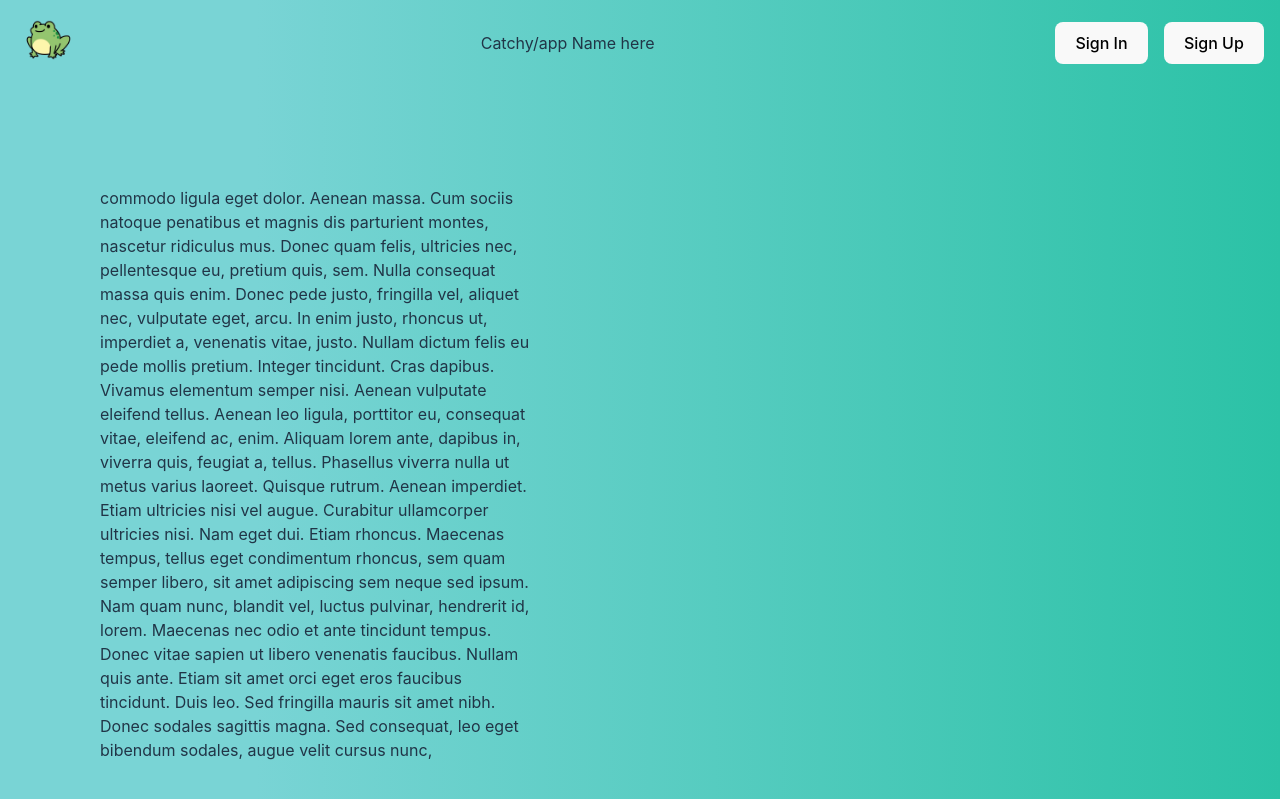
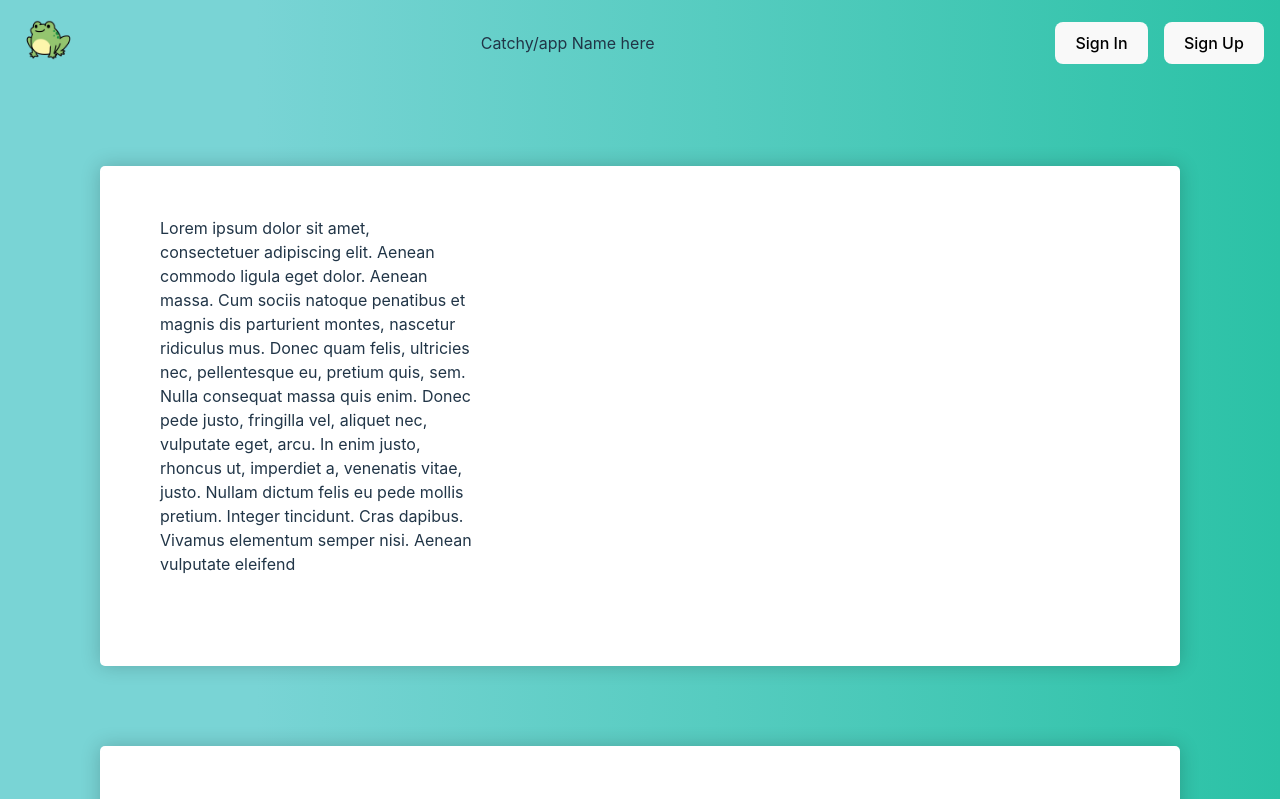
Before and after one commit to boromeot/Leap-Sign, a React (Vite) app: page / in a window 1280 px wide. Shown: the top 799 px of the page. Built offline with nearby package versions, Linux system fonts and the light colour scheme.

Commit message:
added HomeTextVideo card on the Home page and finished the styling

```diff
--- a/src/components/HomeTextVideo.jsx
+++ b/src/components/HomeTextVideo.jsx
@@ -1,15 +1,17 @@
 import ReactPlayer from 'react-player/youtube';
 import classes from '../styles/HomeTextVideo.module.css';
 
-function HomeTextVideo() {
+function HomeTextVideo(props) {
     return (
         <>
         <div className={classes.homeTextVideoContainer}>
-            <div className={classes.hometext}>
-            commodo ligula eget dolor. Aenean massa. Cum sociis natoque penatibus et magnis dis parturient montes, nascetur ridiculus mus. Donec quam felis, ultricies nec, pellentesque eu, pretium quis, sem. Nulla consequat massa quis enim. Donec pede justo, fringilla vel, aliquet nec, vulputate eget, arcu. In enim justo, rhoncus ut, imperdiet a, venenatis vitae, justo. Nullam dictum felis eu pede mollis pretium. Integer tincidunt. Cras dapibus. Vivamus elementum semper nisi. Aenean vulputate eleifend tellus. Aenean leo ligula, porttitor eu, consequat vitae, eleifend ac, enim. Aliquam lorem ante, dapibus in, viverra quis, feugiat a, tellus. Phasellus viverra nulla ut metus varius laoreet. Quisque rutrum. Aenean imperdiet. Etiam ultricies nisi vel augue. Curabitur ullamcorper ultricies nisi. Nam eget dui. Etiam rhoncus. Maecenas tempus, tellus eget condimentum rhoncus, sem quam semper libero, sit amet adipiscing sem neque sed ipsum. Nam quam nunc, blandit vel, luctus pulvinar, hendrerit id, lorem. Maecenas nec odio et ante tincidunt tempus. Donec vitae sapien ut libero venenatis faucibus. Nullam quis ante. Etiam sit amet orci eget eros faucibus tincidunt. Duis leo. Sed fringilla mauris sit amet nibh. Donec sodales sagittis magna. Sed consequat, leo eget bibendum sodales, augue velit cursus nunc,
-            </div>
-            <div className={classes.homevideo}>
-                <ReactPlayer url='https://www.youtube.com/shorts/TYC8mCQ9E14' controls width='100%' height='100%' />
+            <div className={classes.homeTextVideoDiv}>
+                <div className={classes.hometext}>
+                    {props.text}
+                </div>
+                <div className={classes.homevideo}>
+                    <ReactPlayer url={props.url} controls width='100%' height='100%' />
+                </div>
             </div>
         </div>
 
--- a/src/pages/home.jsx
+++ b/src/pages/home.jsx
@@ -2,10 +2,19 @@
 import NavBar from '../components/NavBar';
 import HomeTextVideo from '../components/HomeTextVideo';
 
+const text1 = 'Lorem ipsum dolor sit amet, consectetuer adipiscing elit. Aenean commodo ligula eget dolor. Aenean massa. Cum sociis natoque penatibus et magnis dis parturient montes, nascetur ridiculus mus. Donec quam felis, ultricies nec, pellentesque eu, pretium quis, sem. Nulla consequat massa quis enim. Donec pede justo, fringilla vel, aliquet nec, vulputate eget, arcu. In enim justo, rhoncus ut, imperdiet a, venenatis vitae, justo. Nullam dictum felis eu pede mollis pretium. Integer tincidunt. Cras dapibus. Vivamus elementum semper nisi. Aenean vulputate eleifend';
+const text2 = 'Lorem ipsum dolor sit amet, consectetuer adipiscing elit. Aenean commodo ligula eget dolor. Aenean massa. Cum sociis natoque penatibus et magnis dis parturient montes, nascetur ridiculus mus. Donec quam felis, ultricies nec, pellentesque eu, pretium quis, sem. Nulla consequat massa quis enim. Donec pede justo, fringilla vel, aliquet nec, vulputate eget, arcu. In enim justo, rhoncus ut, imperdiet a, venenatis vitae, justo. Nullam dictum felis eu pede mollis pretium. Integer tincidunt. Cras dapibus. Vivamus elementum semper nisi. Aenean vulputate eleifend';
+const text3 = 'Lorem ipsum dolor sit amet, consectetuer adipiscing elit. Aenean commodo ligula eget dolor. Aenean massa. Cum sociis natoque penatibus et magnis dis parturient montes, nascetur ridiculus mus. Donec quam felis, ultricies nec, pellentesque eu, pretium quis, sem. Nulla consequat massa quis enim. Donec pede justo, fringilla vel, aliquet nec, vulputate eget, arcu. In enim justo, rhoncus ut, imperdiet a, venenatis vitae, justo. Nullam dictum felis eu pede mollis pretium. Integer tincidunt. Cras dapibus. Vivamus elementum semper nisi. Aenean vulputate eleifend';
+const video1 = 'https://www.youtube.com/shorts/TYC8mCQ9E14';
+const video2 = 'https://www.youtube.com/shorts/frNyrr7RRWU';
+const video3 = 'https://www.youtube.com/shorts/Fcd4UQQc8ZE';
+
 const HomePage = () => {
   return (
     <>
-    <HomeTextVideo />
+    <HomeTextVideo text={text1} url={video1}/>
+    <HomeTextVideo text={text2} url={video2}/>
+    <HomeTextVideo text={text3} url={video3}/>
     </>
   );
 };
--- a/src/styles/HomeTextVideo.module.css
+++ b/src/styles/HomeTextVideo.module.css
@@ -1,16 +1,46 @@
 .homeTextVideoContainer {
     display: flex;
-    padding: 100px 100px;
+    padding-top: 80px;
+    align-items: center;
+    justify-content: center;
+
+}
+
+.homeTextVideoDiv {
+    display: flex;
+    height: 500px;
     gap: 80px;
-    height: 700px;
+    border-radius: 5px;
+    background-color: white;
+    margin: 0 100px;
+    box-shadow: 0 0 20px rgb(0, 0, 0, 0.2);
 }
+
+/* @media screen and (max-width: 700px) {
+    .homeTextVideoDiv {
+        display: flex;
+        flex-direction: column;
+        height: fit-content;
+        gap: 30px;
+        margin: 0 10px;
+        box-shadow: 0 0 20px rgb(0, 0, 0, 0.2);
+    }
+
+    .hometext {
+        width: 100%;
+        height: 40%;
+        padding: 10px;
+    }
+} */
 
 .hometext {
     width: 40%;
     height: 100%;
+    padding: 50px 60px;
 }
 
 .homevideo {
     width: 50%;
     height: 100%;
+    padding: 20px
 }
```
